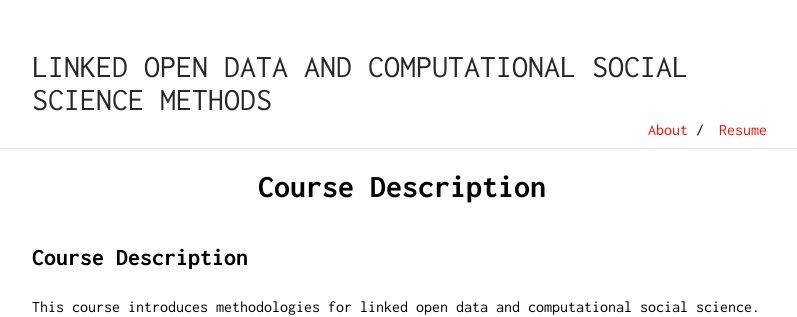
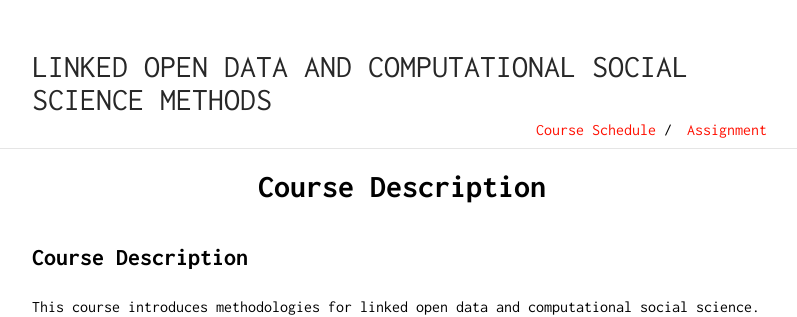
Before and after one commit to Xinjian-Paul-Li/open_data, a Jekyll site: the page built from docs/index.md, in a window 1280 px wide. Shown: the top 317 px of the page, without its empty margins (238-1035 px from the left). Built offline with Jekyll 4.4.1, drawn with Linux system fonts in a browser that asks for light colours; our own code applies the rules of GitHub Pages for plain Markdown files.

Commit message:
update theme

```diff
--- a/docs/_config.yml
+++ b/docs/_config.yml
@@ -17,7 +17,7 @@ sass:
     sass_dir: css
 
 navbar:
- - name: "About"
-   link: "index"
- - name: "Resume"
-   link: "resume.pdf"
+ - name: "Course Schedule"
+   link: "course_schedule"
+ - name: "Assignment"
+   link: "assignment"
```
